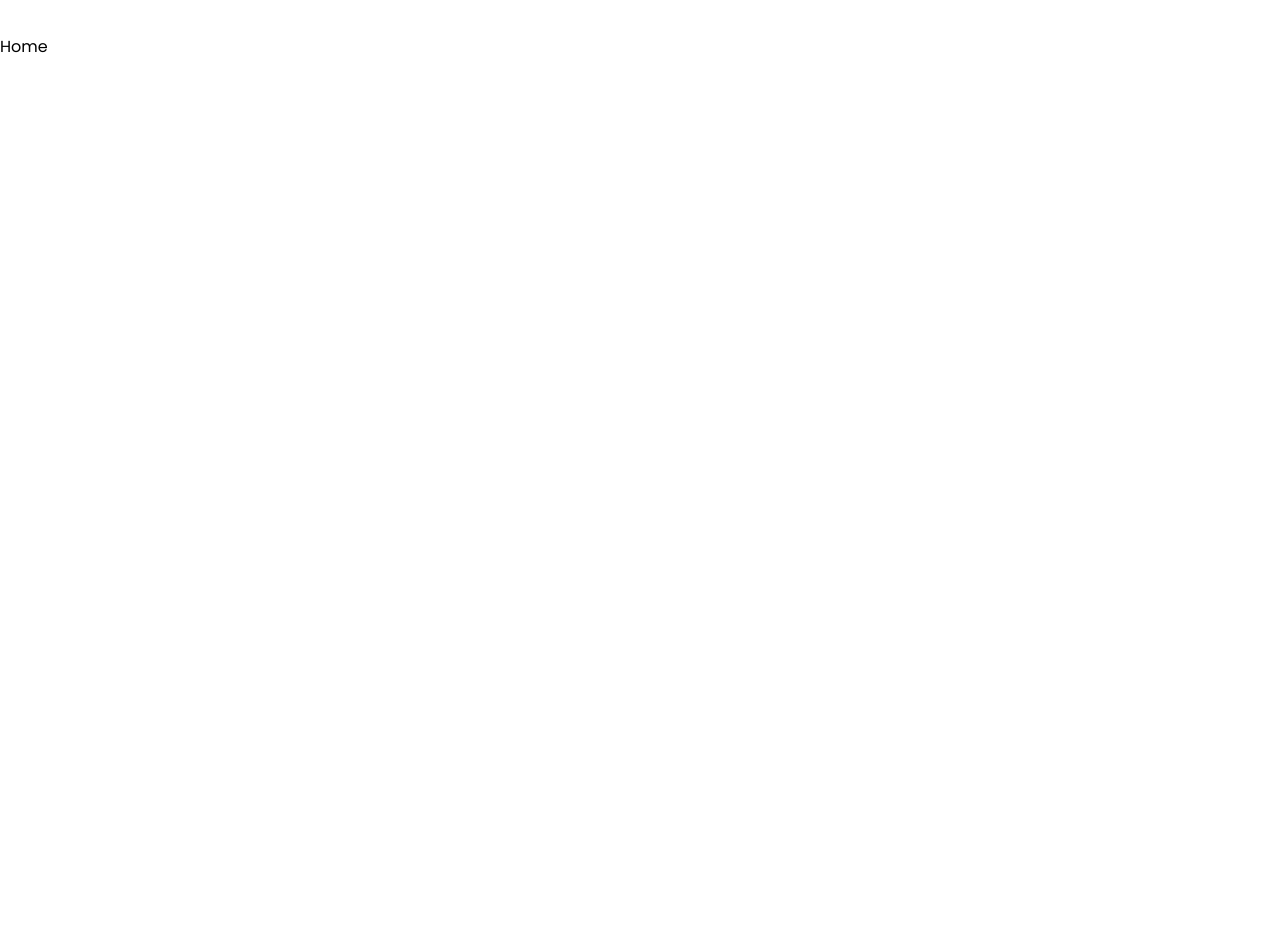
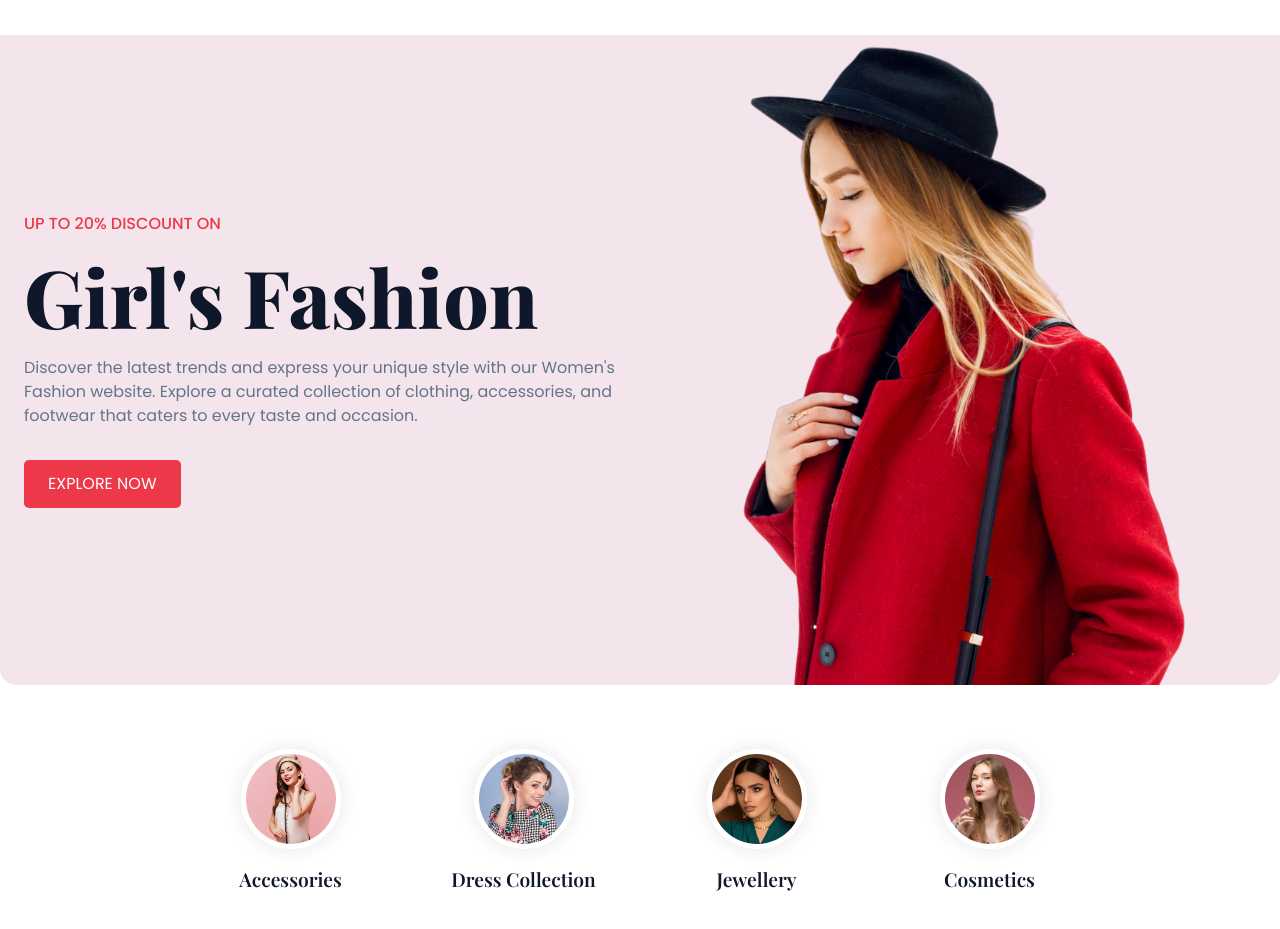
Before and after one commit to mostafizzfuad/shoporiax, a React (Vite) app in the folder frontend/: page / in a window 1280 px wide. Shown: the part 77-1006 px from the top of the page. Before the commit the page ends 800 px from the top, so only its background shows below. Built offline with nearby package versions, Linux system fonts and the light colour scheme.

Commit message:
Added Banner and Categories Section

```diff
--- /dev/null
+++ b/frontend/src/pages/home/Banner.jsx
@@ -0,0 +1,26 @@
+import bannerImg from "../../assets/header.png";
+
+const Banner = () => {
+  return (
+		<section className="section__container header__container">
+			<div className="header__content z-30">
+				<h4>UP TO 20% DISCOUNT ON</h4>
+				<h1>Girl's Fashion</h1>
+				<p>
+					Discover the latest trends and express your unique style
+					with our Women's Fashion website. Explore a curated
+					collection of clothing, accessories, and footwear that
+					caters to every taste and occasion.
+				</p>
+				<button className="btn">
+					<a href="/shop">EXPLORE NOW</a>
+				</button>
+			</div>
+			<div className="header__image">
+				<img src={bannerImg} alt="banner-image" />
+			</div>
+		</section>
+  );
+}
+
+export default Banner
--- /dev/null
+++ b/frontend/src/pages/home/Categories.jsx
@@ -0,0 +1,31 @@
+import { Link } from "react-router-dom";
+import category1 from "../../assets/category-1.jpg";
+import category2 from "../../assets/category-2.jpg";
+import category3 from "../../assets/category-3.jpg";
+import category4 from "../../assets/category-4.jpg";
+
+const Categories = () => {
+	const categories = [
+		{ id: 1, name: "Accessories", path: "accessories", image: category1 },
+		{ id: 2, name: "Dress Collection", path: "dress", image: category2 },
+		{ id: 3, name: "Jewellery", path: "jewellery", image: category3 },
+		{ id: 4, name: "Cosmetics", path: "cosmetics", image: category4 },
+	];
+
+	return (
+		<section className="product__grid">
+			{categories.map((category, index) => (
+				<Link
+					key={index}
+					className="categories__card"
+					to={`/categories/${category.path}`}
+				>
+					<img src={category.image} alt={category.name} />
+					<h4>{category.name}</h4>
+				</Link>
+			))}
+		</section>
+	);
+};
+
+export default Categories;
--- a/frontend/src/pages/home/Home.jsx
+++ b/frontend/src/pages/home/Home.jsx
@@ -1,7 +1,13 @@
-import React from "react";
+import Banner from "./Banner";
+import Categories from "./Categories";
 
 const Home = () => {
-	return <div>Home</div>;
+	return (
+		<>
+			<Banner />
+            <Categories />
+		</>
+	);
 };
 
 export default Home;
```
Also changed, not shown: frontend/src/routes/router.jsx (+8 -4 lines).
